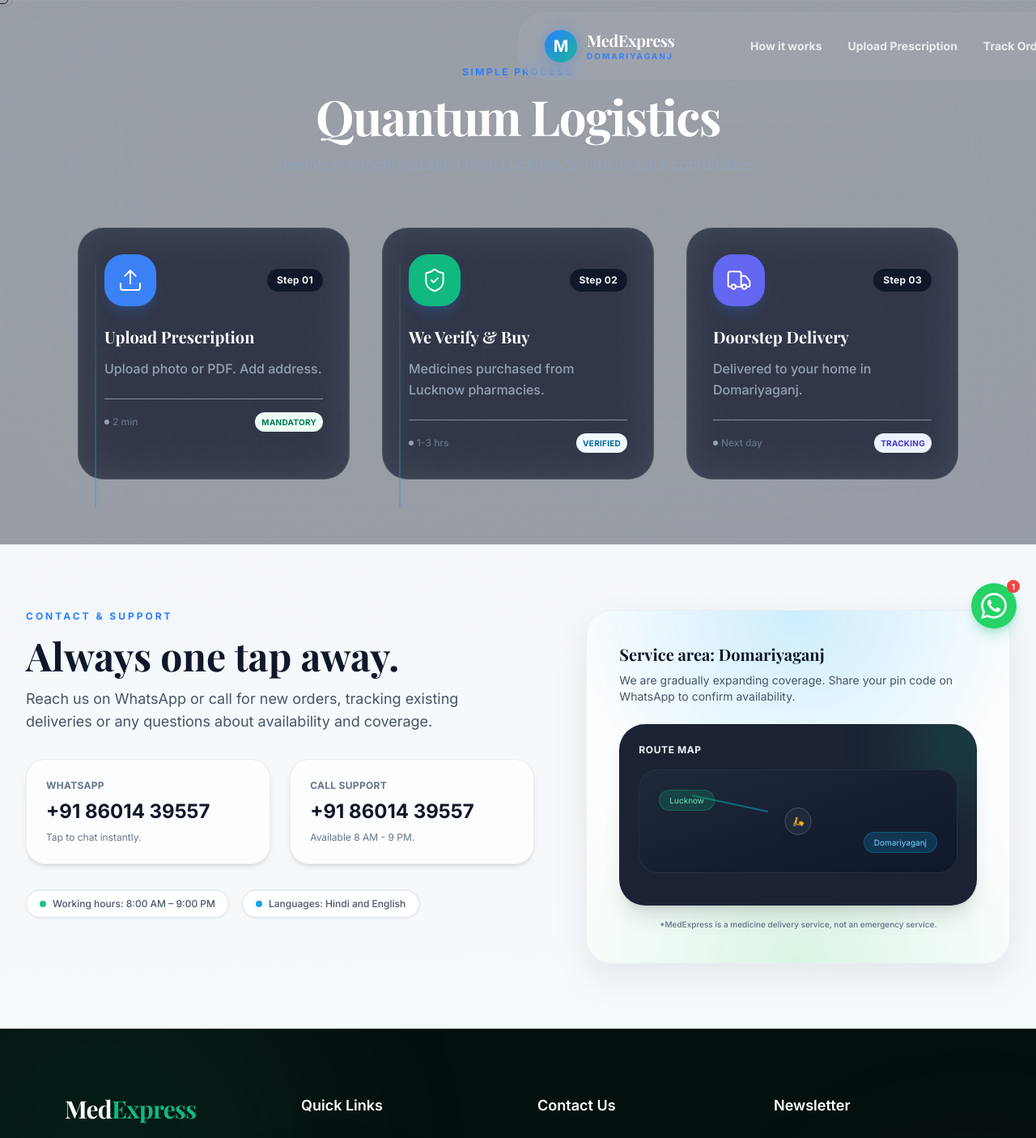
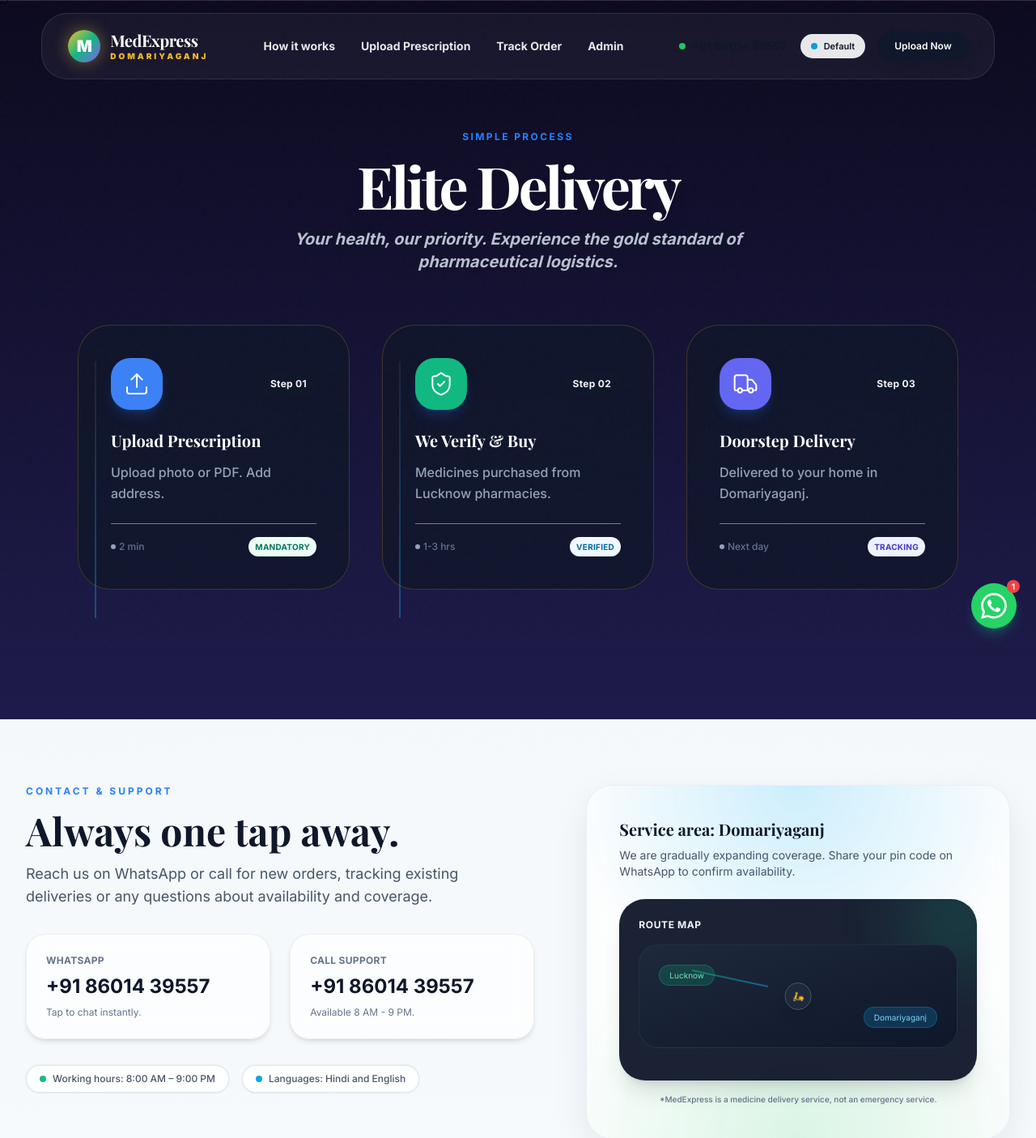
Before and after one commit to Aatif787/phmarlko, a Next.js app: page /how-it-works in a window 1280 px wide. Shown: the top 1405 px of the page at 81% size. Built offline with nearby package versions, Linux system fonts and the light colour scheme.

Commit message:
feat: implement super lux colorful UI and fix navbar positioning

```diff
--- a/app/globals.css
+++ b/app/globals.css
@@ -28,28 +28,33 @@
   --theme-glow: 0 0 20px rgba(11, 158, 217, 0.3);
 }
 
-html[data-theme="quantum"] {
-  --theme-bg: #050b14;
-  --theme-text: #e2e8f0;
-  --theme-text-muted: #94a3b8;
-  --theme-text-soft: #64748b;
-  --theme-border: rgba(56, 189, 248, 0.2);
-  --theme-surface: rgba(15, 23, 42, 0.6);
-  --theme-surface-strong: rgba(15, 23, 42, 0.9);
-  --theme-accent: #0ea5e9;
+html[data-theme="lux"] {
+  --theme-bg: #0c0a1f;
+  --theme-text: #ffffff;
+  --theme-text-muted: #d1d5db;
+  --theme-text-soft: #9ca3af;
+  --theme-border: rgba(255, 215, 0, 0.2);
+  /* Golden border */
+  --theme-surface: rgba(30, 27, 75, 0.7);
+  /* Deep Indigo */
+  --theme-surface-strong: rgba(30, 27, 75, 0.95);
+  --theme-accent: #fcd34d;
+  /* Gold */
   --theme-accent-2: #10b981;
+  /* Emerald */
   --theme-accent-3: #8b5cf6;
+  /* Electric Violet */
   --theme-bg-image:
-    radial-gradient(at 0% 0%, rgba(14, 165, 233, 0.15) 0px, transparent 50%),
-    radial-gradient(at 100% 0%, rgba(16, 185, 129, 0.1) 0px, transparent 50%),
-    radial-gradient(at 100% 100%, rgba(139, 92, 246, 0.1) 0px, transparent 50%),
-    linear-gradient(135deg, #050b14 0%, #0f172a 100%);
-  --theme-main-gradient: linear-gradient(180deg, #050b14 0%, #0f172a 100%);
+    radial-gradient(at 0% 0%, rgba(139, 92, 246, 0.3) 0px, transparent 50%),
+    radial-gradient(at 100% 0%, rgba(16, 185, 129, 0.2) 0px, transparent 50%),
+    radial-gradient(at 50% 50%, rgba(252, 211, 77, 0.1) 0px, transparent 50%),
+    linear-gradient(135deg, #0c0a1f 0%, #1e1b4b 100%);
+  --theme-main-gradient: linear-gradient(180deg, #0c0a1f 0%, #1e1b4b 100%);
   --theme-hero-gradient:
-    radial-gradient(circle at top, rgba(14, 165, 233, 0.2), transparent 70%),
-    radial-gradient(circle at bottom, rgba(16, 185, 129, 0.1), transparent 70%);
-  --theme-connector-gradient: linear-gradient(to bottom, rgba(56, 189, 248, 0.2), #0ea5e9);
-  --theme-glow: 0 0 30px rgba(14, 165, 233, 0.4);
+    radial-gradient(circle at top right, rgba(252, 211, 77, 0.2), transparent 70%),
+    radial-gradient(circle at bottom left, rgba(139, 92, 246, 0.2), transparent 70%);
+  --theme-connector-gradient: linear-gradient(to bottom, #fcd34d, #10b981);
+  --theme-glow: 0 0 30px rgba(252, 211, 77, 0.3);
 }
 
 html[data-theme="classic"] {
@@ -97,7 +102,8 @@
   --theme-connector-gradient: linear-gradient(to bottom, rgba(16, 185, 129, 0.2), rgba(22, 163, 74, 0.85));
 }
 
-html.lenis, html.lenis body {
+html.lenis,
+html.lenis body {
   height: auto;
 }
 
@@ -136,18 +142,41 @@
   }
 
   @keyframes smooth-float {
-    0%, 100% { transform: translateY(0px) rotate(0deg); }
-    50% { transform: translateY(-10px) rotate(1deg); }
+
+    0%,
+    100% {
+      transform: translateY(0px) rotate(0deg);
+    }
+
+    50% {
+      transform: translateY(-10px) rotate(1deg);
+    }
   }
 
   @keyframes slow-bounce {
-    0%, 100% { transform: translateY(0px); }
-    50% { transform: translateY(-8px); }
+
+    0%,
+    100% {
+      transform: translateY(0px);
+    }
+
+    50% {
+      transform: translateY(-8px);
+    }
   }
 
   @keyframes gentle-pulse {
-    0%, 100% { opacity: 1; transform: scale(1); }
-    50% { opacity: 0.9; transform: scale(1.02); }
+
+    0%,
+    100% {
+      opacity: 1;
+      transform: scale(1);
+    }
+
+    50% {
+      opacity: 0.9;
+      transform: scale(1.02);
+    }
   }
 }
 
--- a/components/Hero3D/Scene.tsx
+++ b/components/Hero3D/Scene.tsx
@@ -61,11 +61,11 @@
         <mesh position={[0, -0.2, 0]} castShadow receiveShadow>
           <cylinderGeometry args={[1.02, 1.02, 0.1, 64]} />
           <meshPhysicalMaterial
-            color="#0ea5e9"
+            color="#fcd34d"
             {...materialProps}
-            roughness={0.1}
-            emissive="#0ea5e9"
-            emissiveIntensity={2}
+            roughness={0}
+            emissive="#fcd34d"
+            emissiveIntensity={4}
           />
         </mesh>
 
@@ -73,11 +73,11 @@
         <group position={[0, -0.95, 0]}>
           <mesh position={[0, 0, 0]} castShadow receiveShadow>
             <cylinderGeometry args={[1, 1, 1.5, 64]} />
-            <meshPhysicalMaterial color="#0ea5e9" {...materialProps} />
+            <meshPhysicalMaterial color="#fcd34d" {...materialProps} />
           </mesh>
           <mesh position={[0, -0.75, 0]} rotation={[Math.PI, 0, 0]} castShadow receiveShadow>
             <sphereGeometry args={[1, 64, 32, 0, Math.PI * 2, 0, Math.PI / 2]} />
-            <meshPhysicalMaterial color="#0ea5e9" {...materialProps} />
+            <meshPhysicalMaterial color="#fcd34d" {...materialProps} />
           </mesh>
         </group>
       </Float>
@@ -318,14 +318,15 @@
         angle={0.5}
       />
       <rectAreaLight
-        width={10}
-        height={10}
-        intensity={5}
-        position={[5, 0, 5]}
-        color="#0ea5e9"
+        width={15}
+        height={15}
+        intensity={10}
+        position={[5, 2, 5]}
+        color="#fcd34d"
         lookAt={() => new THREE.Vector3(0, 0, 0)}
       />
-      <pointLight position={[0, 2, 0]} intensity={10} color="#0ea5e9" />
+      <pointLight position={[0, 2, 0]} intensity={15} color="#8b5cf6" />
+      <pointLight position={[-3, -2, 2]} intensity={10} color="#10b981" />
 
       <group position={isMobile ? [0, 1, 0] : [2, 0, 0]}>
         <Capsule
--- a/components/HeroSection.tsx
+++ b/components/HeroSection.tsx
@@ -15,21 +15,21 @@
             <div className="grid items-center gap-10 lg:grid-cols-[1.2fr_1fr] lg:gap-12">
               <ScrollReveal>
                 <div className="space-y-6 sm:space-y-8">
-                  <div className="inline-flex items-center gap-2 rounded-full border border-sky-500/30 bg-sky-500/10 px-4 py-1.5 text-xs font-bold text-sky-400 backdrop-blur-md shadow-[0_0_15px_rgba(14,165,233,0.2)]">
+                  <div className="inline-flex items-center gap-2 rounded-full border border-amber-400/40 bg-amber-400/10 px-4 py-1.5 text-xs font-black text-amber-400 backdrop-blur-md shadow-[0_0_20px_rgba(252,211,77,0.2)]">
                     <span className="relative flex h-2 w-2">
-                      <span className="absolute inline-flex h-full w-full animate-ping rounded-full bg-sky-400 opacity-75"></span>
-                      <span className="relative inline-flex h-2 w-2 rounded-full bg-sky-500"></span>
+                      <span className="absolute inline-flex h-full w-full animate-ping rounded-full bg-amber-400 opacity-75"></span>
+                      <span className="relative inline-flex h-2 w-2 rounded-full bg-amber-500"></span>
                     </span>
-                    <span className="tracking-widest uppercase">Quantum Link: Domariyaganj</span>
+                    <span className="tracking-[0.2em] uppercase">Premium Link: Lucknow → Domariyaganj</span>
                   </div>
 
                   <h1
                     id="hero-heading"
-                    className="font-heading text-4xl sm:text-6xl lg:text-8xl font-black leading-[0.95] tracking-tighter text-white"
+                    className="font-heading text-5xl sm:text-7xl lg:text-9xl font-black leading-[0.9] tracking-tighter text-white drop-shadow-2xl"
                   >
-                    Next-Gen
-                    <span className="mt-2 block bg-gradient-to-r from-sky-400 via-blue-500 to-indigo-400 bg-clip-text text-transparent drop-shadow-[0_0_30px_rgba(14,165,233,0.3)]">
-                      Medical Delivery.
+                    Luxurious
+                    <span className="mt-2 block bg-gradient-to-r from-amber-400 via-emerald-400 to-violet-400 bg-clip-text text-transparent drop-shadow-[0_0_40px_rgba(252,211,77,0.4)]">
+                      Care. Delivered.
                     </span>
                   </h1>
 
@@ -39,9 +39,9 @@
                   </p>
 
                   <div className="flex flex-col gap-5 pt-4 sm:flex-row sm:items-center sm:pt-6">
-                    <Link href="/upload-prescription" className="button-primary group relative overflow-hidden text-base px-10 py-4 shadow-[0_0_20px_#0ea5e966] transition-all hover:scale-105 hover:shadow-[0_0_35px_#0ea5e999]">
-                      <span className="relative z-10 font-bold tracking-tight">Access Quantum Portal</span>
-                      <div className="absolute inset-0 -translate-x-full bg-gradient-to-r from-white/0 via-white/30 to-white/0 transition-transform duration-700 group-hover:animate-shimmer" />
+                    <Link href="/upload-prescription" className="button-primary group relative overflow-hidden text-base px-10 py-5 shadow-[0_0_30px_rgba(252,211,77,0.3)] transition-all hover:scale-105 hover:shadow-[0_0_50px_rgba(252,211,77,0.5)] !bg-gradient-to-r from-amber-400 to-emerald-500 text-slate-900 border-none">
+                      <span className="relative z-10 font-black tracking-tight uppercase">Upload Prescription Now</span>
+                      <div className="absolute inset-0 -translate-x-full bg-gradient-to-r from-white/0 via-white/50 to-white/0 transition-transform duration-700 group-hover:animate-shimmer" />
                     </Link>
                     <Link href="https://wa.me/918601439557" className="group flex items-center gap-3 px-8 py-4 rounded-full bg-white/5 border border-white/10 text-white font-bold transition-all hover:bg-white/10 hover:border-sky-500/50">
                       <span className="text-xl group-hover:animate-bounce-slow">💬</span>
@@ -133,13 +133,13 @@
                             </div>
                           </div>
 
-                          <div className="rounded-2xl bg-sky-500/10 p-3 border border-sky-500/20 backdrop-blur-sm">
+                          <div className="rounded-2xl bg-amber-400/10 p-4 border border-amber-400/30 backdrop-blur-sm">
                             <div className="flex justify-between items-end">
                               <div>
-                                <p className="text-[10px] font-bold uppercase tracking-widest text-sky-300">Total Credits</p>
-                                <p className="text-lg font-black text-white">₹929.00</p>
+                                <p className="text-[10px] font-black uppercase tracking-widest text-amber-300">Total Premium Credits</p>
+                                <p className="text-xl font-black text-white">₹929.00</p>
                               </div>
-                              <div className="h-6 w-6 rounded-lg bg-sky-500 flex items-center justify-center text-[10px] text-white shadow-[0_0_10px_#0ea5e9]">✓</div>
+                              <div className="h-8 w-8 rounded-lg bg-amber-400 flex items-center justify-center text-xs text-slate-900 font-bold shadow-[0_0_20px_#fcd34d]">✓</div>
                             </div>
                           </div>
                         </div>
--- a/components/HowItWorks.tsx
+++ b/components/HowItWorks.tsx
@@ -31,7 +31,7 @@
   return (
     <section
       id="how-it-works"
-      className="scroll-section border-t border-white/5 bg-slate-900/40 backdrop-blur-3xl"
+      className="scroll-section border-t border-amber-400/10 bg-gradient-to-b from-[#0c0a1f] to-[#1e1b4b] py-20"
       aria-labelledby="how-heading"
     >
       <div className="mx-auto max-w-6xl px-4 py-16 sm:py-20 sm:px-6 lg:px-8">
@@ -42,12 +42,12 @@
             </p>
             <h2
               id="how-heading"
-              className="mt-3 sm:mt-4 font-heading text-3xl font-black text-white sm:text-4xl lg:text-6xl tracking-tight"
+              className="mt-3 sm:mt-4 font-heading text-4xl font-black text-white sm:text-5xl lg:text-7xl tracking-tighter drop-shadow-xl"
             >
-              Quantum Logistics
+              Elite Delivery
             </h2>
-            <p className="mt-4 text-slate-400 max-w-2xl mx-auto text-base sm:text-lg font-medium">
-              Seamless synchronization from Lucknow&apos;s hubs to your coordinates.
+            <p className="mt-4 text-slate-300 max-w-2xl mx-auto text-lg sm:text-xl font-bold italic opacity-90">
+              Your health, our priority. Experience the gold standard of pharmaceutical logistics.
             </p>
           </div>
         </ScrollReveal>
@@ -56,7 +56,7 @@
           {steps.map((step, index) => (
             <ScrollReveal key={step.title} delay={index * 0.2} animation="fade-up" duration={0.8}>
               <article className="card-3d group h-full">
-                <div className="card-3d-inner bg-slate-900/60 backdrop-blur-xl relative h-full p-8 transition-all duration-500 group-hover:-translate-y-2 group-hover:shadow-[0_0_30px_rgba(14,165,233,0.1)] border border-white/10 rounded-[2rem]">
+                <div className="card-3d-inner bg-slate-900/80 backdrop-blur-2xl relative h-full p-10 transition-all duration-500 group-hover:-translate-y-3 group-hover:shadow-[0_0_50px_rgba(252,211,77,0.2)] border border-amber-400/20 rounded-[2.5rem]">
                   {index < steps.length - 1 && (
                     <div className="timeline-connector hidden md:block opacity-50" aria-hidden="true" />
                   )}
--- a/components/Navbar.tsx
+++ b/components/Navbar.tsx
@@ -6,7 +6,7 @@
 
 const themes = [
   { id: "default", label: "Default" },
-  { id: "quantum", label: "Quantum Cyber" },
+  { id: "lux", label: "Super Lux" },
   { id: "classic", label: "Classic B&W" },
   { id: "liam", label: "Liam Green" }
 ];
@@ -46,10 +46,9 @@
   return (
     <>
       <motion.header
-        className={`fixed top-4 left-1/2 -translate-x-1/2 z-40 w-[95%] max-w-7xl transition-all duration-500 rounded-3xl border ${
-          scrolled
-            ? "border-white/10 bg-slate-900/40 backdrop-blur-2xl py-3 shadow-[0_0_30px_rgba(0,0,0,0.3)]"
-            : "border-white/5 bg-white/5 backdrop-blur-md py-4 sm:py-5"
+        className={`fixed top-4 left-0 right-0 mx-auto z-40 w-[92%] max-w-7xl transition-all duration-500 rounded-3xl border ${scrolled
+            ? "border-amber-400/20 bg-slate-900/60 backdrop-blur-2xl py-3 shadow-[0_0_40px_rgba(252,211,77,0.15)]"
+            : "border-white/10 bg-white/5 backdrop-blur-md py-4 sm:py-5"
           }`}
         initial={{ y: -100 }}
         animate={{ y: 0 }}
@@ -60,37 +59,37 @@
             <motion.div
               whileHover={{ scale: 1.05, rotate: 5 }}
               whileTap={{ scale: 0.95 }}
-              className="flex h-10 w-10 items-center justify-center rounded-2xl bg-gradient-to-br from-med-primary to-med-emerald text-white shadow-[0_0_15px_rgba(42,127,255,0.4)]"
+              className="flex h-10 w-10 items-center justify-center rounded-2xl bg-gradient-to-br from-amber-400 via-emerald-500 to-violet-500 text-white shadow-[0_0_20px_rgba(252,211,77,0.4)]"
             >
-              <span className="text-xl font-bold">M</span>
+              <span className="text-xl font-black">M</span>
             </motion.div>
             <div className="flex flex-col">
-              <span className="font-heading text-xl font-bold tracking-tight text-white leading-tight drop-shadow-sm">
+              <span className="font-heading text-xl font-black tracking-tight text-white leading-tight drop-shadow-md">
                 MedExpress
               </span>
-              <span className="text-[10px] font-bold uppercase tracking-[0.2em] text-med-primary animate-pulse">
+              <span className="text-[10px] font-black uppercase tracking-[0.3em] text-amber-400 animate-pulse">
                 Domariyaganj
               </span>
             </div>
           </Link>
 
           {/* Desktop Nav */}
-          <nav className="hidden items-center gap-8 text-sm font-bold text-white/80 md:flex">
-            <Link href="/#how-it-works" className="relative group hover:text-med-primary transition-all duration-300">
+          <nav className="hidden items-center gap-8 text-sm font-bold text-white/90 md:flex">
+            <Link href="/#how-it-works" className="relative group hover:text-amber-400 transition-all duration-300">
               <span className="relative z-10">How it works</span>
-              <span className="absolute -bottom-1 left-0 h-0.5 w-0 bg-med-primary transition-all duration-300 group-hover:w-full shadow-[0_0_10px_#2a7fff]" />
+              <span className="absolute -bottom-1 left-0 h-0.5 w-0 bg-amber-400 transition-all duration-300 group-hover:w-full shadow-[0_0_15px_#fcd34d]" />
             </Link>
-            <Link href="/upload-prescription" className="relative group hover:text-med-primary transition-all duration-300">
+            <Link href="/upload-prescription" className="relative group hover:text-amber-400 transition-all duration-300">
               <span className="relative z-10">Upload Prescription</span>
-              <span className="absolute -bottom-1 left-0 h-0.5 w-0 bg-med-primary transition-all duration-300 group-hover:w-full shadow-[0_0_10px_#2a7fff]" />
+              <span className="absolute -bottom-1 left-0 h-0.5 w-0 bg-amber-400 transition-all duration-300 group-hover:w-full shadow-[0_0_15px_#fcd34d]" />
             </Link>
-            <Link href="/track-order" className="relative group hover:text-med-primary transition-all duration-300">
+            <Link href="/track-order" className="relative group hover:text-amber-400 transition-all duration-300">
               <span className="relative z-10">Track Order</span>
-              <span className="absolute -bottom-1 left-0 h-0.5 w-0 bg-med-primary transition-all duration-300 group-hover:w-full shadow-[0_0_10px_#2a7fff]" />
+              <span className="absolute -bottom-1 left-0 h-0.5 w-0 bg-amber-400 transition-all duration-300 group-hover:w-full shadow-[0_0_15px_#fcd34d]" />
             </Link>
-            <Link href="/admin" className="relative group hover:text-med-primary transition-all duration-300">
+            <Link href="/admin" className="relative group hover:text-amber-400 transition-all duration-300">
               <span className="relative z-10">Admin</span>
-              <span className="absolute -bottom-1 left-0 h-0.5 w-0 bg-med-primary transition-all duration-300 group-hover:w-full shadow-[0_0_10px_#2a7fff]" />
+              <span className="absolute -bottom-1 left-0 h-0.5 w-0 bg-amber-400 transition-all duration-300 group-hover:w-full shadow-[0_0_15px_#fcd34d]" />
             </Link>
           </nav>
 
--- a/components/TrustSafety.tsx
+++ b/components/TrustSafety.tsx
@@ -22,7 +22,7 @@
   return (
     <section
       id="trust"
-      className="scroll-section border-t border-white/5 bg-slate-900/60 backdrop-blur-3xl"
+      className="scroll-section border-t border-amber-400/10 bg-gradient-to-b from-[#1e1b4b] to-[#0c0a1f] py-20"
       aria-labelledby="trust-heading"
     >
       <div className="mx-auto max-w-7xl px-4 py-16 sm:py-20 sm:px-6 lg:px-8">
@@ -35,12 +35,12 @@
                 </p>
                 <h2
                   id="trust-heading"
-                  className="mt-3 sm:mt-4 font-heading text-3xl font-black text-white sm:text-4xl lg:text-6xl tracking-tight"
+                  className="mt-3 sm:mt-4 font-heading text-4xl font-black text-white sm:text-5xl lg:text-7xl tracking-tighter drop-shadow-xl"
                 >
-                  Neural Trust Protocol
+                  Uncompromising Trust
                 </h2>
-                <p className="mt-4 text-base sm:text-lg text-slate-300 font-medium leading-relaxed">
-                  Encryption for your health. Every unit is verified through our proprietary Lucknow security grid.
+                <p className="mt-4 text-lg sm:text-xl text-amber-200/90 font-bold leading-relaxed italic">
+                  Sourcing only from authorized pharmaceutical distributors. We never compromise on quality.
                 </p>
               </div>
 
@@ -56,8 +56,8 @@
                   >
                     <CheckCircle2 size={32} strokeWidth={1.5} />
                   </motion.div>
-                  <h3 className="font-bold text-lg text-white">Verified Nodes</h3>
-                  <p className="mt-2 text-sm text-slate-400 font-medium">Synced with top-tier licensed pharmaceutical hubs in LKO.</p>
+                  <h3 className="font-black text-xl text-white tracking-tight">Verified Sourcing</h3>
+                  <p className="mt-2 text-base text-slate-300 font-bold opacity-80">Directly procured from Lucknow’s most elite pharmaceutical hubs.</p>
                 </motion.div>
                 <motion.div
                   className="bg-slate-900/80 backdrop-blur-xl p-6 group border border-white/10 rounded-3xl"
@@ -70,8 +70,8 @@
                   >
                     <ShieldCheck size={32} strokeWidth={1.5} />
                   </motion.div>
-                  <h3 className="font-bold text-lg text-white">Quantum Purity</h3>
-                  <p className="mt-2 text-sm text-slate-400 font-medium">Direct sourcing. Zero tampering. Absolute integrity.</p>
+                  <h3 className="font-black text-xl text-white tracking-tight">Golden Standard</h3>
+                  <p className="mt-2 text-base text-slate-300 font-bold opacity-80">Absolute integrity. Zero compromises. Pure medicine.</p>
                 </motion.div>
               </div>
 
```
Also changed, not shown: 1 other file (tests, documents, lock files or other folders). Lines whose indentation alone changed are shown as unchanged.
